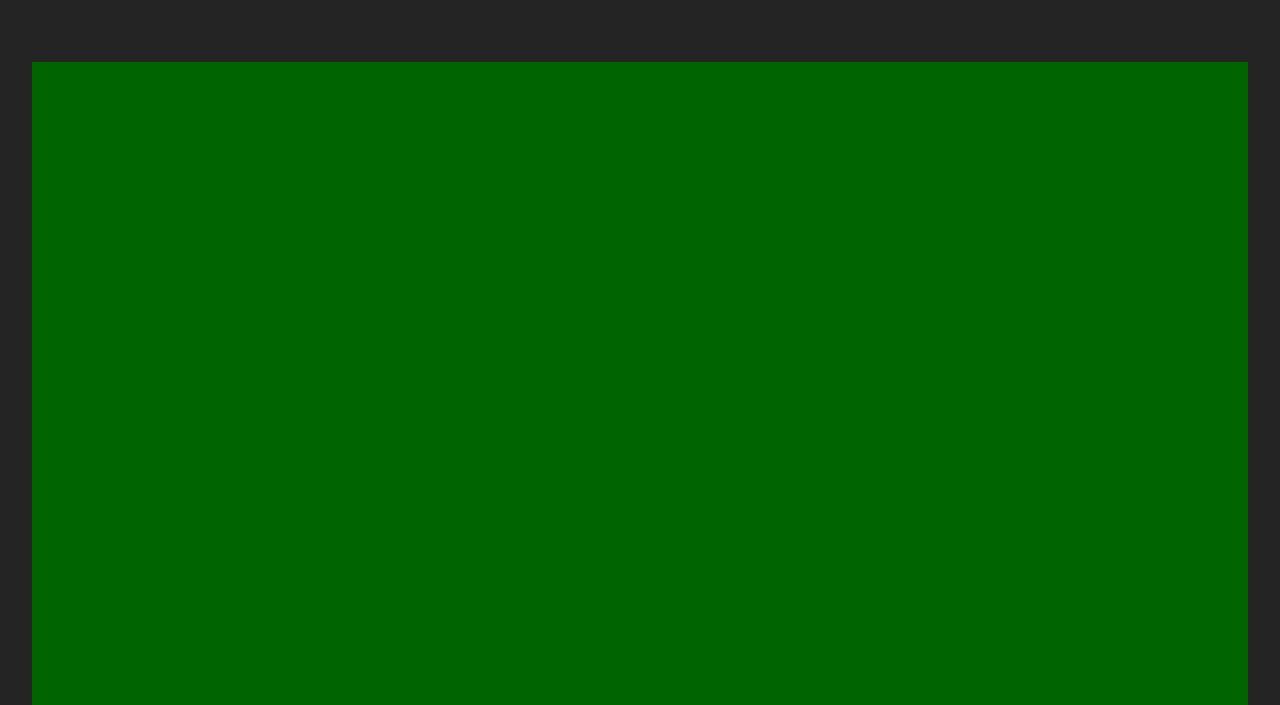
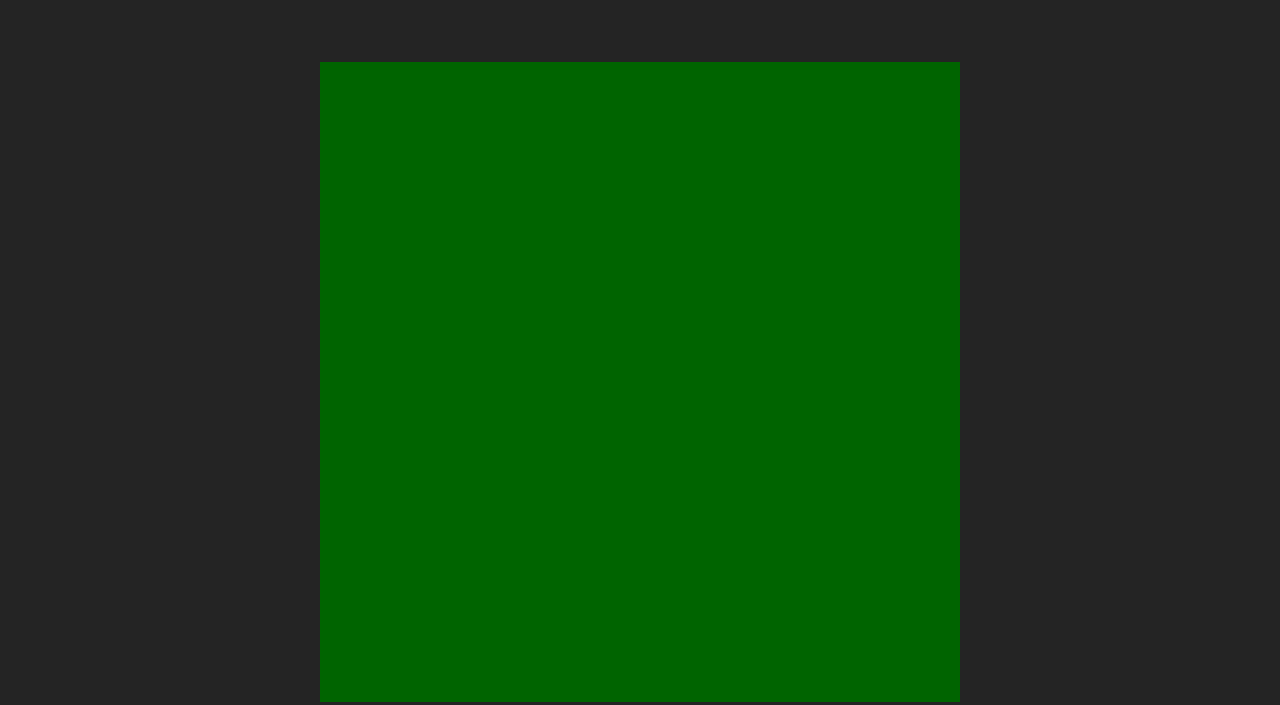
Before and after one commit to lordsayur/virtual-world, a website built with Vite: page apps/web-app-vanilla/index.html in a window 1280 px wide. Shown: the part 95-800 px from the top of the page. Built offline with nearby package versions, Linux system fonts and the light colour scheme; what @virtual-world/core would draw is missing.

Commit message:
💄 page: ensure element centered and resize canvas

```diff
--- a/apps/web-app-vanilla/src/style.css
+++ b/apps/web-app-vanilla/src/style.css
@@ -19,15 +19,17 @@ body {
   min-height: 100vh;
   display: flex;
   flex-direction: column;
+  align-items: center;
 }
 
 h1 {
   font-size: 3.2em;
   line-height: 1.1;
-  text-align: center;
 }
 
 #virtual-world{
   margin: 2rem;
+  height: 40rem;
+  width: 40rem;
   background: darkgreen;
 }
```
